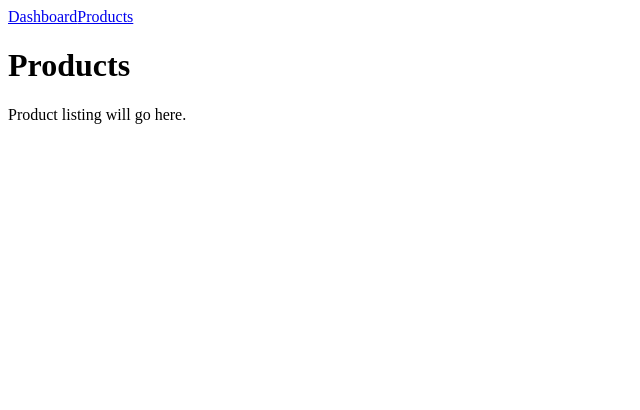
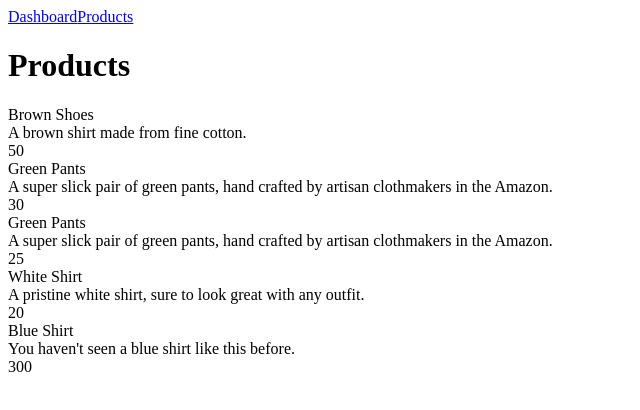
Before and after one commit to jmsbrr/xyz-clothing, a React (Create React App) app: page /products in a window 1280 px wide. Shown: the top 410 px of the page, without its empty margins (0-640 px from the left). Built offline with nearby package versions, Linux system fonts and the light colour scheme.

Commit message:
Add products.json to state on load, and list on product page.

```diff
--- a/src/app.jsx
+++ b/src/app.jsx
@@ -3,8 +3,15 @@ import { BrowserRouter as Router, Route } from "react-router-dom";
 import PageDashboard from "./pageDashboard";
 import PageProducts from "./pageProducts";
 import Sidebar from "./sidebar";
+import productsData from "./products.json";
 
 class App extends Component {
+  constructor(props) {
+    super(props);
+    this.state = {};
+    this.state.products = productsData;
+  }
+
   render() {
     return (
       <Router>
@@ -16,7 +23,7 @@ class App extends Component {
           </Route>
 
           <Route path="/products">
-            <PageProducts />
+            <PageProducts products={this.state.products} />
           </Route>
         </React.Fragment>
       </Router>
--- a/src/pageProducts.jsx
+++ b/src/pageProducts.jsx
@@ -1,11 +1,12 @@
 import React, { Component } from "react";
+import ProductListing from "./productListing";
 
 class PageProducts extends Component {
   render() {
     return (
       <div>
         <h1>Products</h1>
-        <p>Product listing will go here.</p>
+        <ProductListing products={this.props.products} />
       </div>
     );
   }
--- /dev/null
+++ b/src/productCard.jsx
@@ -0,0 +1,16 @@
+import React, { Component } from "react";
+
+class ProductCard extends Component {
+  render() {
+    const product = this.props.product;
+    return (
+      <div className="product-card">
+        <div>{product.name}</div>
+        <div>{product.description}</div>
+        <div>{product.price.amount}</div>
+      </div>
+    );
+  }
+}
+
+export default ProductCard;
--- /dev/null
+++ b/src/productListing.jsx
@@ -0,0 +1,18 @@
+import React, { Component } from "react";
+import ProductCard from "./productCard";
+
+class ProductListing extends Component {
+  render() {
+    return (
+      <div>
+        <div>
+          {this.props.products.map(prod => (
+            <ProductCard product={prod} />
+          ))}
+        </div>
+      </div>
+    );
+  }
+}
+
+export default ProductListing;
--- /dev/null
+++ b/src/products.json
@@ -0,0 +1,52 @@
+[
+  {
+    "id": 1,
+    "name": "Brown Shoes",
+    "description": "A brown shirt made from fine cotton.",
+    "price": {
+      "base": "USD",
+      "amount": 50
+    },
+    "relatedProducts": [2]
+  },
+  {
+    "id": 2,
+    "name": "Green Pants",
+    "description": "A super slick pair of green pants, hand crafted by artisan clothmakers in the Amazon.",
+    "price": {
+      "base": "USD",
+      "amount": 30
+    },
+    "relatedProducts": [1, 4]
+  },
+  {
+    "id": 3,
+    "name": "Green Pants",
+    "description": "A super slick pair of green pants, hand crafted by artisan clothmakers in the Amazon.",
+    "price": {
+      "base": "USD",
+      "amount": 25
+    },
+    "relatedProducts": [1, 4]
+  },
+  {
+    "id": 4,
+    "name": "White Shirt",
+    "description": "A pristine white shirt, sure to look great with any outfit.",
+    "price": {
+      "base": "USD",
+      "amount": 20
+    },
+    "relatedProducts": [3, 5]
+  },
+  {
+    "id": 5,
+    "name": "Blue Shirt",
+    "description": "You haven't seen a blue shirt like this before.",
+    "price": {
+      "base": "CNY",
+      "amount": 300
+    },
+    "relatedProducts": [4, 1]
+  }
+]
```
